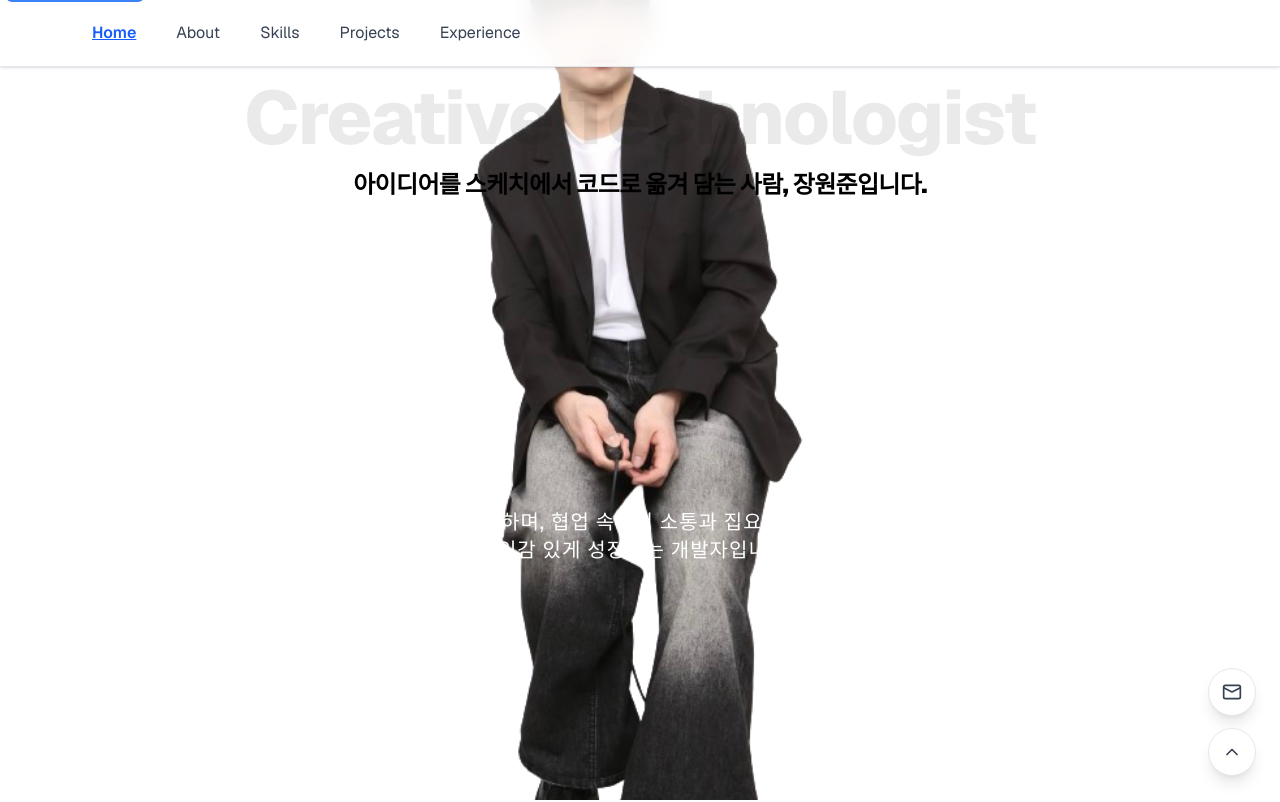
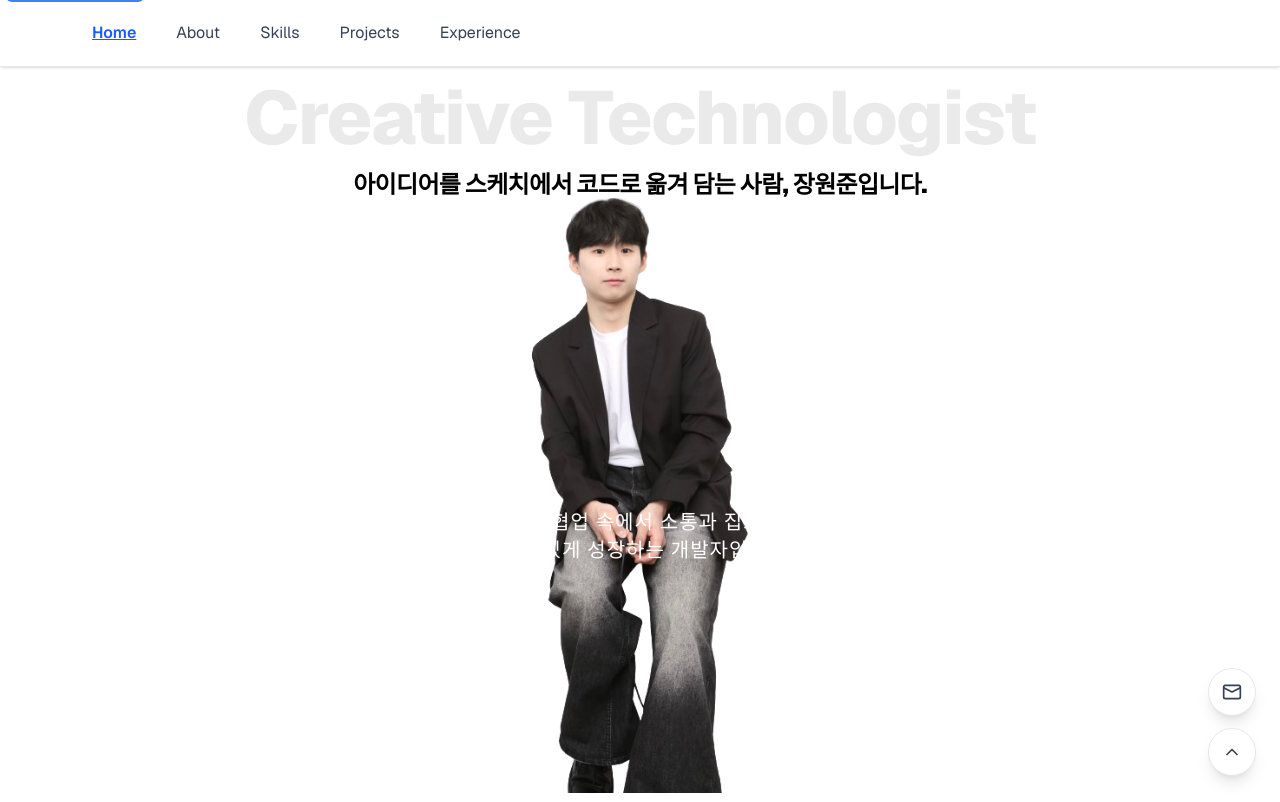
Before and after one commit to jang8163/portfolio, a Next.js app: page / in a window 1280 px wide. Shown: the top 802 px of the page. Built offline with nearby package versions, Linux system fonts and the light colour scheme.

Commit message:
Reduce Hero background image size from 30% to 20%

```diff
--- a/components/Hero.tsx
+++ b/components/Hero.tsx
@@ -28,7 +28,7 @@ export default function Hero(): React.JSX.Element {
         style={{
           backgroundImage: 'url(/사진-removebg-preview.png)',
           backgroundPosition: 'center 90%',
-          backgroundSize: '30%'
+          backgroundSize: '20%'
         }}
       />
 
```
